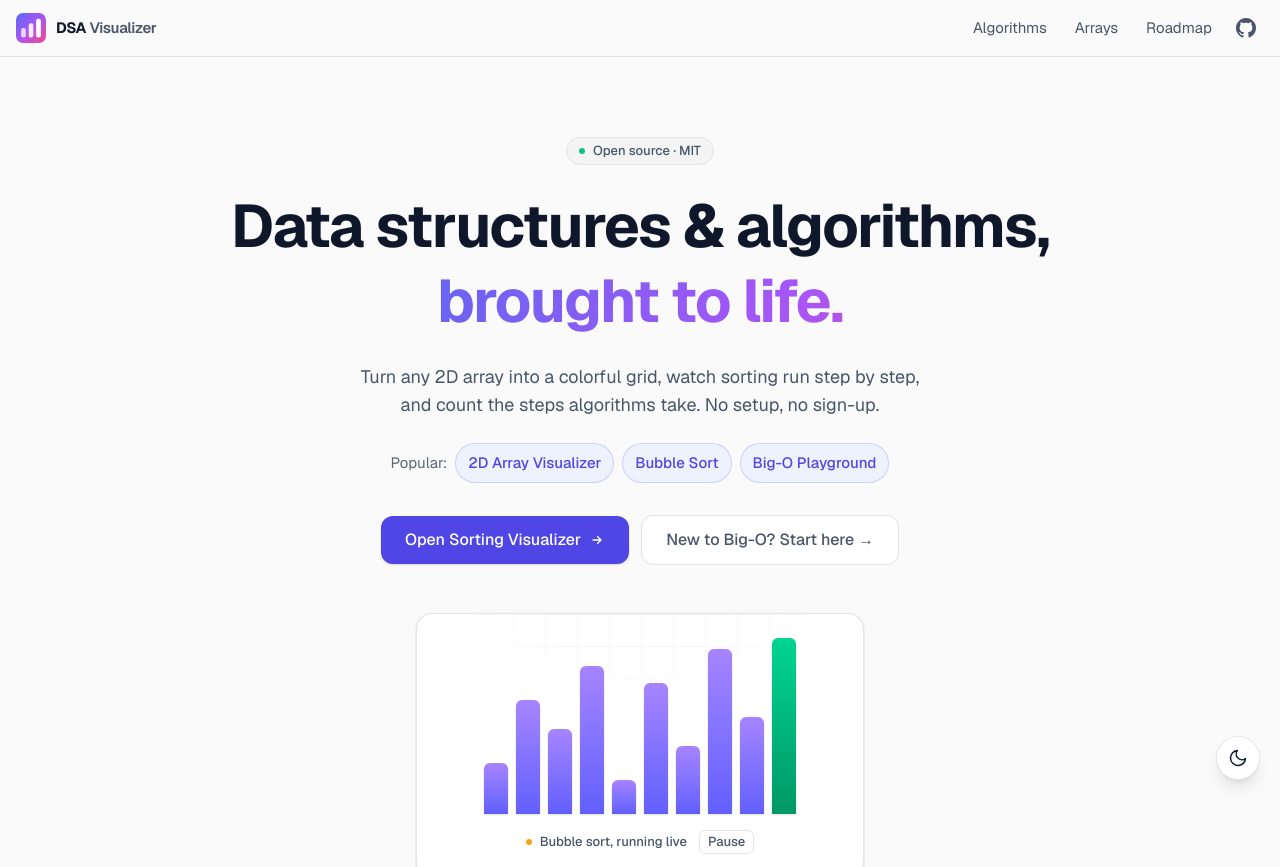
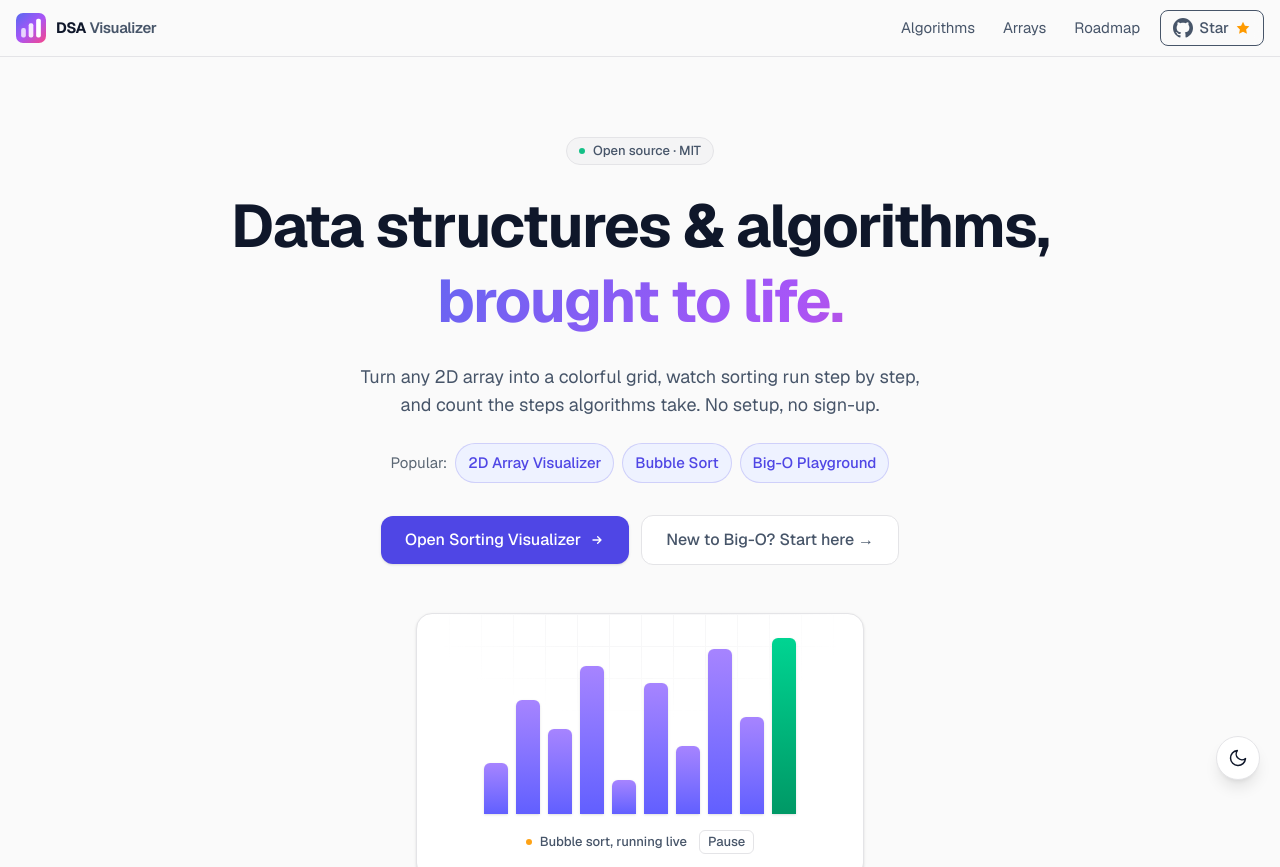
Before and after one commit to salsadsid/visualizer, a Next.js app: page / in a window 1280 px wide. Shown: the top 867 px of the page. Built offline with nearby package versions, Linux system fonts and the light colour scheme; no server answers.

Commit message:
feat(header): ask for a GitHub star from the header

```diff
--- a/src/components/layout/SiteHeader.jsx
+++ b/src/components/layout/SiteHeader.jsx
@@ -82,8 +82,8 @@ export default function SiteHeader() {
                         href="https://github.com/salsadsid/visualizer"
                         target="_blank"
                         rel="noopener noreferrer"
-                        aria-label="GitHub repository"
-                        className="grid place-items-center h-9 w-9 rounded-lg text-muted hover:text-text hover:bg-bg-muted transition-colors"
+                        aria-label="Star on GitHub"
+                        className="group inline-flex items-center justify-center gap-1.5 h-9 w-9 sm:w-auto sm:px-3 sm:ml-1 rounded-lg sm:border sm:border-token text-muted hover:text-text hover:bg-bg-muted transition-colors"
                     >
                         <svg
                             viewBox="0 0 24 24"
@@ -97,6 +97,15 @@ export default function SiteHeader() {
                                 d="M12 0C5.37 0 0 5.373 0 12c0 5.302 3.438 9.8 8.207 11.387.6.111.793-.261.793-.577v-2.234c-3.338.726-4.033-1.416-4.033-1.416-.546-1.388-1.333-1.757-1.333-1.757-1.089-.745.084-.729.084-.729 1.205.085 1.838 1.237 1.838 1.237 1.07 1.834 2.807 1.304 3.492.997.107-.775.418-1.305.762-1.604-2.665-.305-5.467-1.333-5.467-5.93 0-1.31.469-2.38 1.236-3.22-.124-.303-.535-1.523.117-3.176 0 0 1.008-.322 3.301 1.23.957-.266 1.983-.399 3.003-.404 1.02.005 2.047.138 3.006.404 2.291-1.552 3.297-1.23 3.297-1.23.653 1.653.242 2.873.118 3.176.77.84 1.235 1.91 1.235 3.22 0 4.61-2.807 5.624-5.479 5.921.43.372.823 1.102.823 2.222v3.293c0 .319.192.694.801.576C20.566 21.797 24 17.3 24 12c0-6.627-5.373-12-12-12z"
                             />
                         </svg>
+                        <span className="hidden sm:inline font-medium">Star</span>
+                        <svg
+                            viewBox="0 0 24 24"
+                            fill="currentColor"
+                            className="hidden sm:block w-4 h-4 text-amber-500 transition-transform group-hover:scale-125"
+                            aria-hidden="true"
+                        >
+                            <path d="M12 2.5l2.9 6.1 6.6.9-4.8 4.6 1.2 6.6L12 17.6l-5.9 3.1 1.2-6.6L2.5 9.5l6.6-.9z" />
+                        </svg>
                     </TrackedLink>
                 </nav>
             </div>
```
